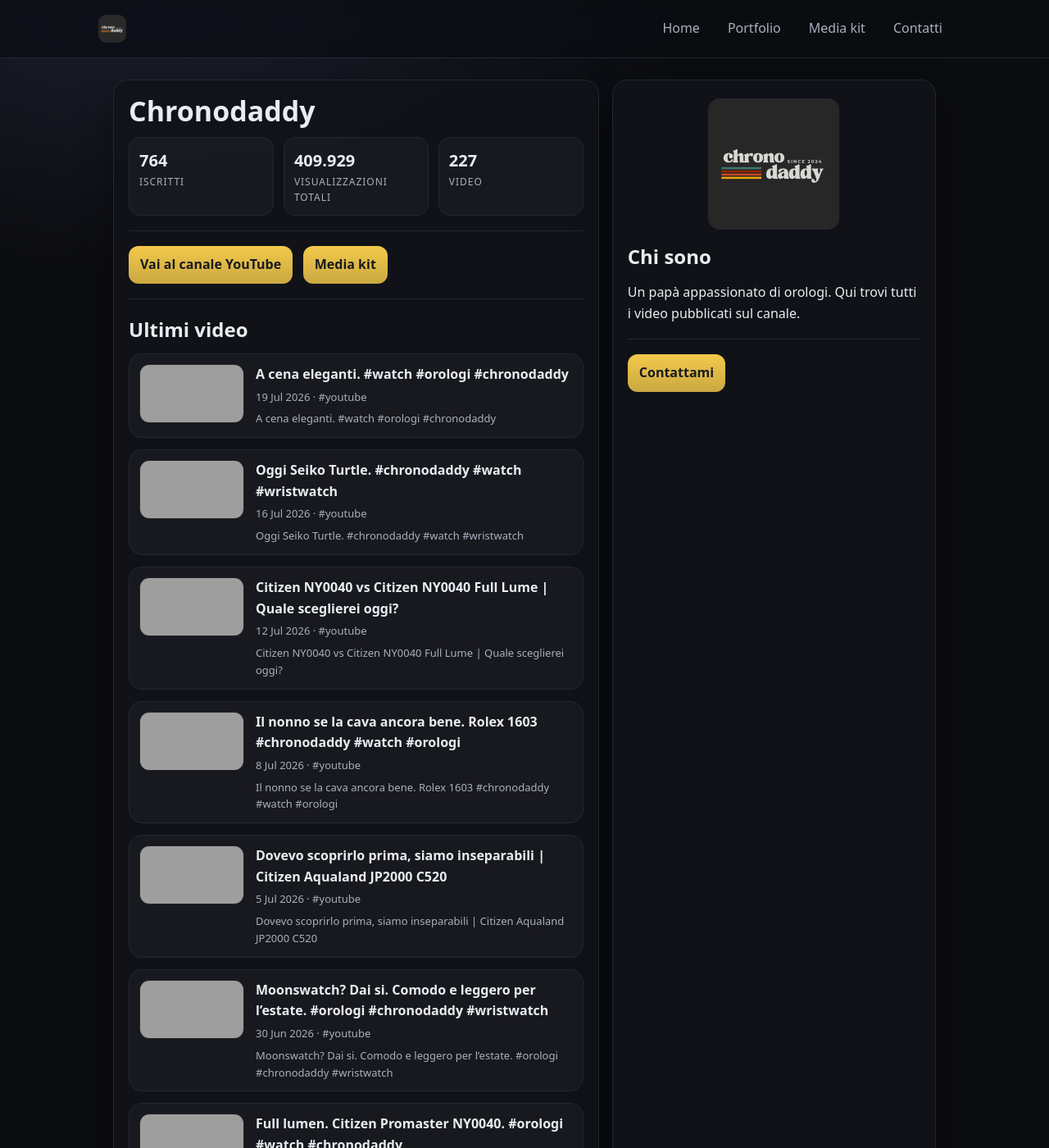
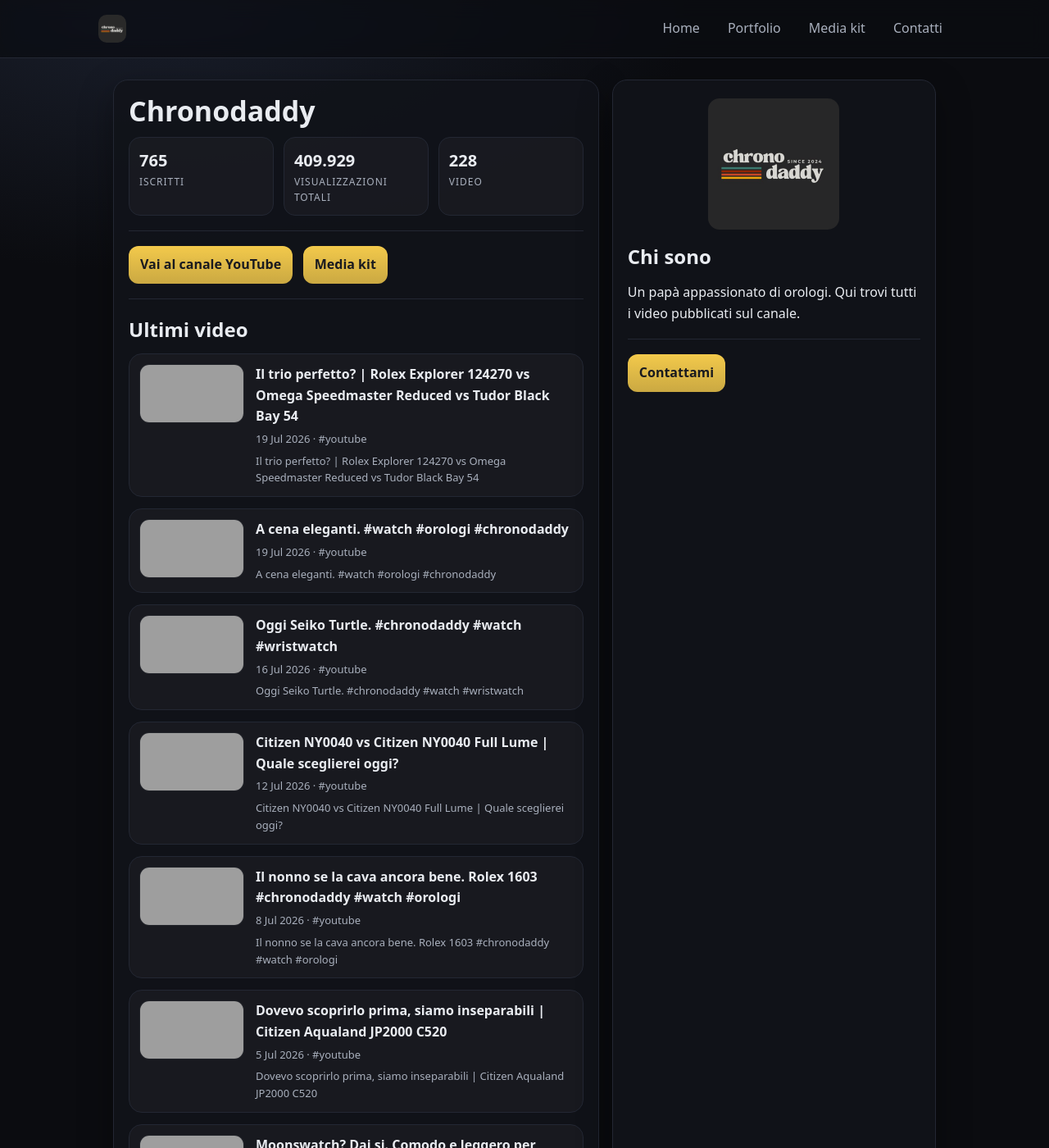
Before and after one commit to claudiostoduto/chronodaddy, a Jekyll site: the page built from index.md, in a window 1280 px wide and 1400 px high, cut to the strip 0-1400 px from the top of the window. Shown: the whole strip at 82% size. Built offline with Jekyll 4.4.1, drawn with Linux system fonts in a browser that asks for light colours; some of the changed text lies outside the part shown; grey boxes are pictures that could not be loaded.

Commit message:
chore: add new YouTube posts

```diff
--- /dev/null
+++ b/_posts/2026-07-19-il-trio-perfetto-rolex-explorer-124270-vs-omega-speedmaster-reduced-vs-tudor-bla.md
@@ -0,0 +1,14 @@
+---
+title: "Il trio perfetto? | Rolex Explorer 124270 vs Omega Speedmaster Reduced vs Tudor Black Bay 54"
+date: 2026-07-19
+videoId: "DFpXrGEoTBA"
+youtubeUrl: "https://www.youtube.com/watch?v=DFpXrGEoTBA"
+thumbnail: "https://i1.ytimg.com/vi/DFpXrGEoTBA/hqdefault.jpg"
+tags: [youtube]
+excerpt: "Il trio perfetto? | Rolex Explorer 124270 vs Omega Speedmaster Reduced vs Tudor Black Bay 54"
+---
+
+<!--
+Questo post è stato generato automaticamente.
+Puoi aggiungere tag più specifici (brand/modello/format) e una descrizione/contesto per renderlo un vero case study.
+-->
--- a/assets/channel-stats.json
+++ b/assets/channel-stats.json
@@ -1,6 +1,6 @@
 {
-  "subscribers": 764,
+  "subscribers": 765,
   "views": 409929,
-  "videos": 227,
-  "updatedAt": "2026-07-19T17:13:28.153Z"
+  "videos": 228,
+  "updatedAt": "2026-07-19T18:07:53.480Z"
 }
```
